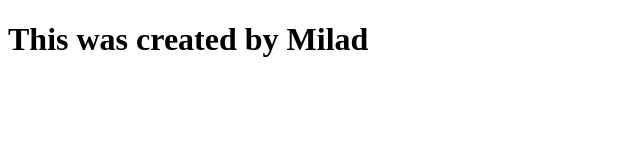
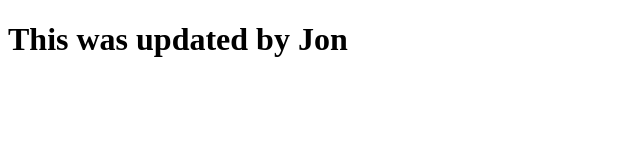
Before and after one commit to mmilade/git-practice-repo, a plain HTML site: page index.html in a window 1280 px wide. Shown: the whole page, without its empty margins (0-640 px from the left). Drawn offline with Linux system fonts and the light colour scheme.

Commit message:
jons changes

```diff
--- a/index.html
+++ b/index.html
@@ -4,7 +4,7 @@
     <title>This is my git-practice-repo challenge</title>
   </head>
   <body>
-    <h1>This was created by Milad</h1>
+    <h1>This was updated by Jon</h1>
 
   </body>
 </html>
```
